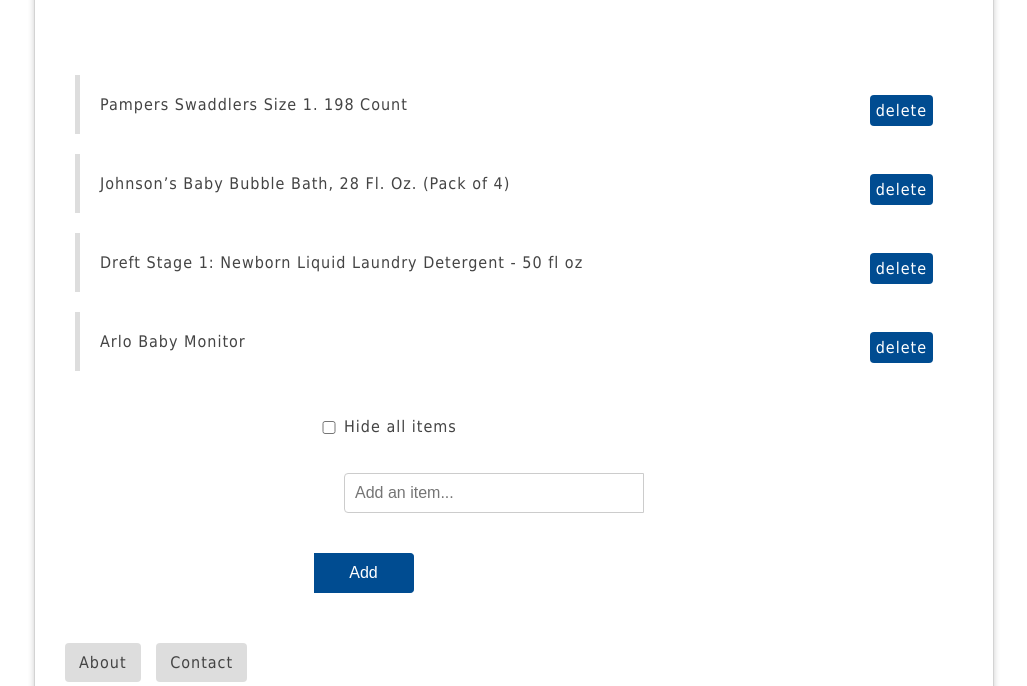
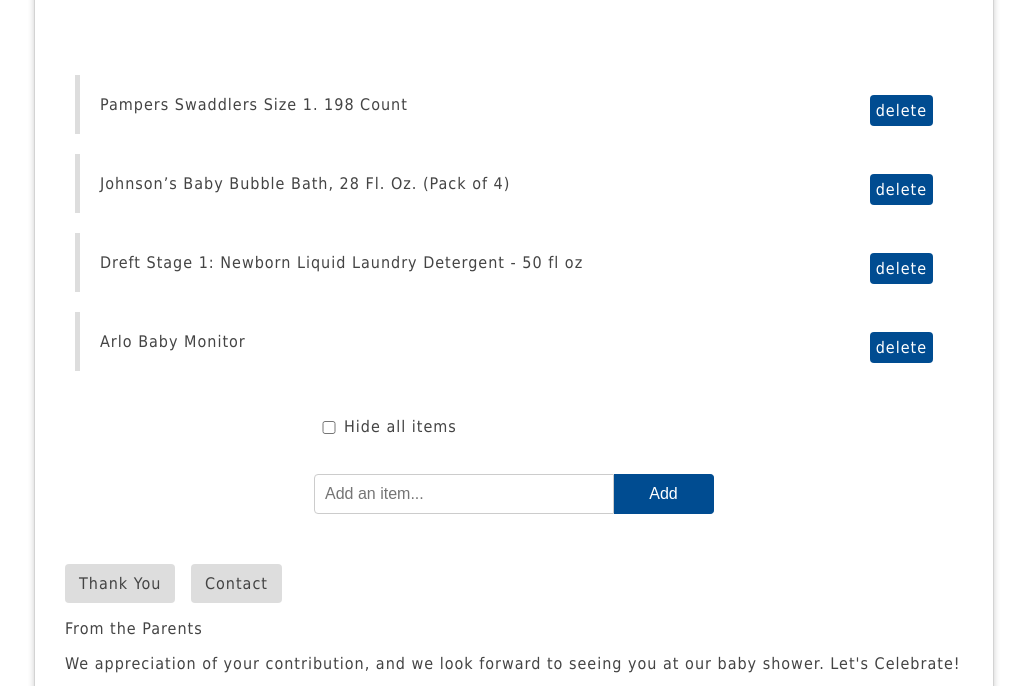
Before and after one commit to mrkwapo/babyregistry, a plain HTML site: page index.html in a window 1280 px wide. Shown: the part 260-946 px from the top of the page, without its empty margins (126-1153 px from the left). Drawn offline with Linux system fonts and the light colour scheme.

Commit message:
fixed error in CSS and html

```diff
--- a/index.html
+++ b/index.html
@@ -50,7 +50,7 @@
 	    </form>
 <div id="tabbed-content">
         <ul class="tabs">
-          <li data-target="#about" class="active">About</li>
+          <li data-target="#about" class="active">Thank You</li>
           <li data-target="#contact">Contact</li>
         </ul>
         <div class="panel active" id="about">
--- a/styles.css
+++ b/styles.css
@@ -93,6 +93,7 @@ h1, h2{
     box-sizing: border-box;
     width: 300px;
     float: left;
+    clear: both;
 }
 
 
```
